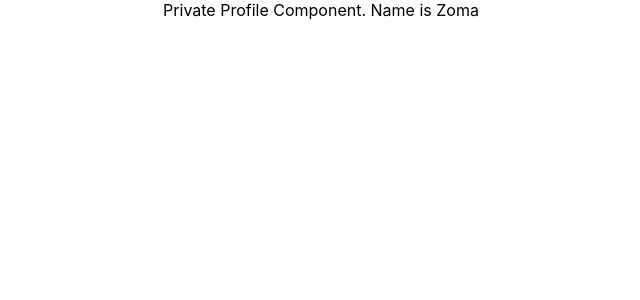
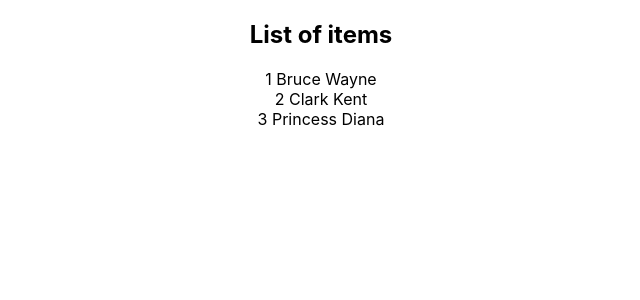
Before and after one commit to JoaquinHAcosta/learningTs, a React (Create React App) app: page / in a window 1280 px wide. Shown: the top 300 px of the page, without its empty margins (319-959 px from the left). Built offline with nearby package versions, Linux system fonts and the light colour scheme.

Commit message:
generic props

```diff
--- a/src/App.tsx
+++ b/src/App.tsx
@@ -1,12 +1,40 @@
 import './App.css';
-import { Private } from './components/auth/Private';
-import { Profile } from './components/auth/Profile';
+import { List } from './components/generics/List';
 
 function App() {
 
   return (
     <div className="App">
-      <Private isLoggedIn={true} component={Profile}></Private>
+      {/* <List
+        items={['Batman', 'Superman', 'Wonder Woman']}
+        onClick={(item) => console.log(item)
+        }
+      />
+      <List
+        items={[1, 2, 3]}
+        onClick={(item) => console.log(item)
+        }
+      /> */}
+      <List
+        items={[{
+            id: 1,
+            first: 'Bruce',
+            last: 'Wayne'
+          },
+          {
+            id: 2,
+            first: 'Clark',
+            last: 'Kent'
+          },
+          {
+            id: 3,
+            first: 'Princess',
+            last: 'Diana'
+          }
+        ]}
+        onClick={(item) => console.log(item)
+        }
+      />
     </div>
   );
 }
--- /dev/null
+++ b/src/components/generics/List.tsx
@@ -0,0 +1,21 @@
+type ListProps<T> = {
+    items: T[]
+    onClick: (value: T) => void
+}
+
+export const List = <T extends { id: number, first: string, last: string }>({ items, onClick }: ListProps<T>) => {
+    return (
+        <div>
+            <h2>List of items</h2>
+            {
+                items.map((item, index) => {
+                    return(
+                        <div key={item.id} onClick={() => onClick(item)}>
+                            {item.id} {item.first} {item.last}
+                        </div>
+                    )
+                })
+            }
+        </div>
+    )
+}
```
